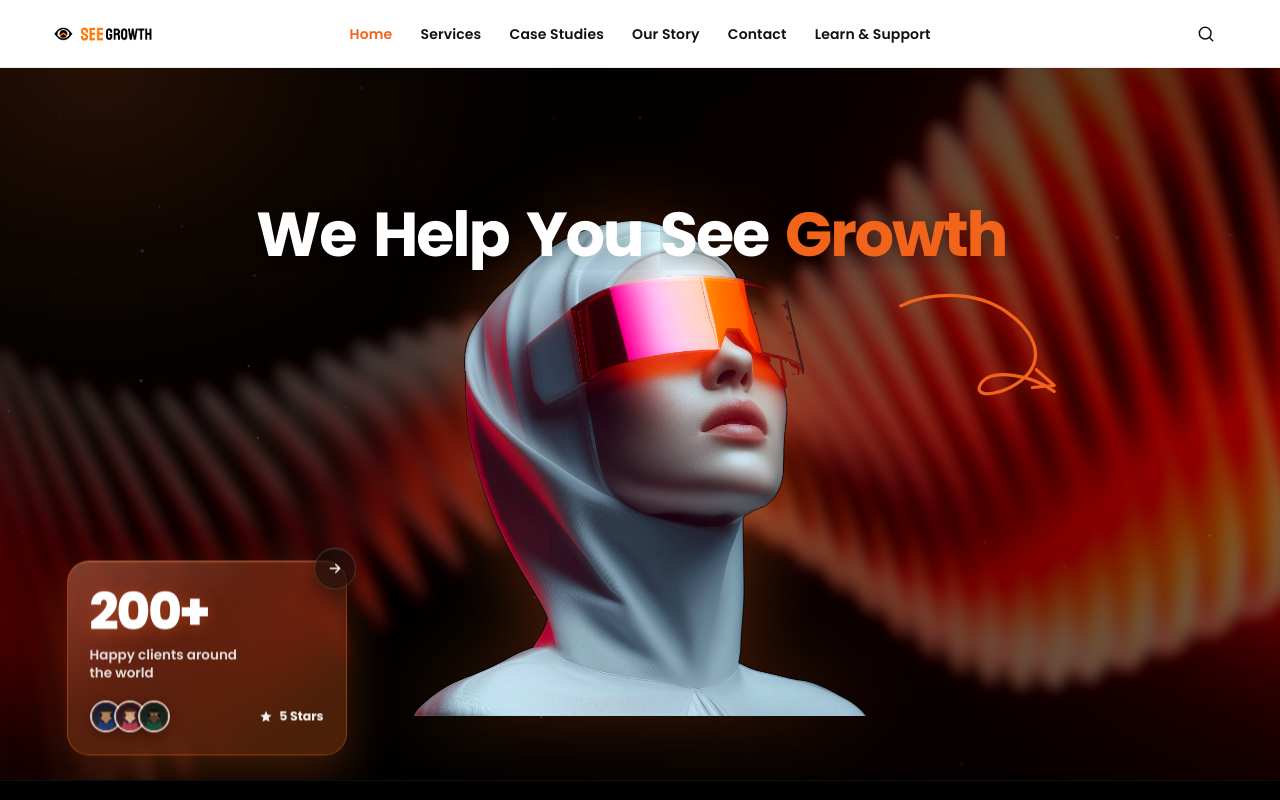
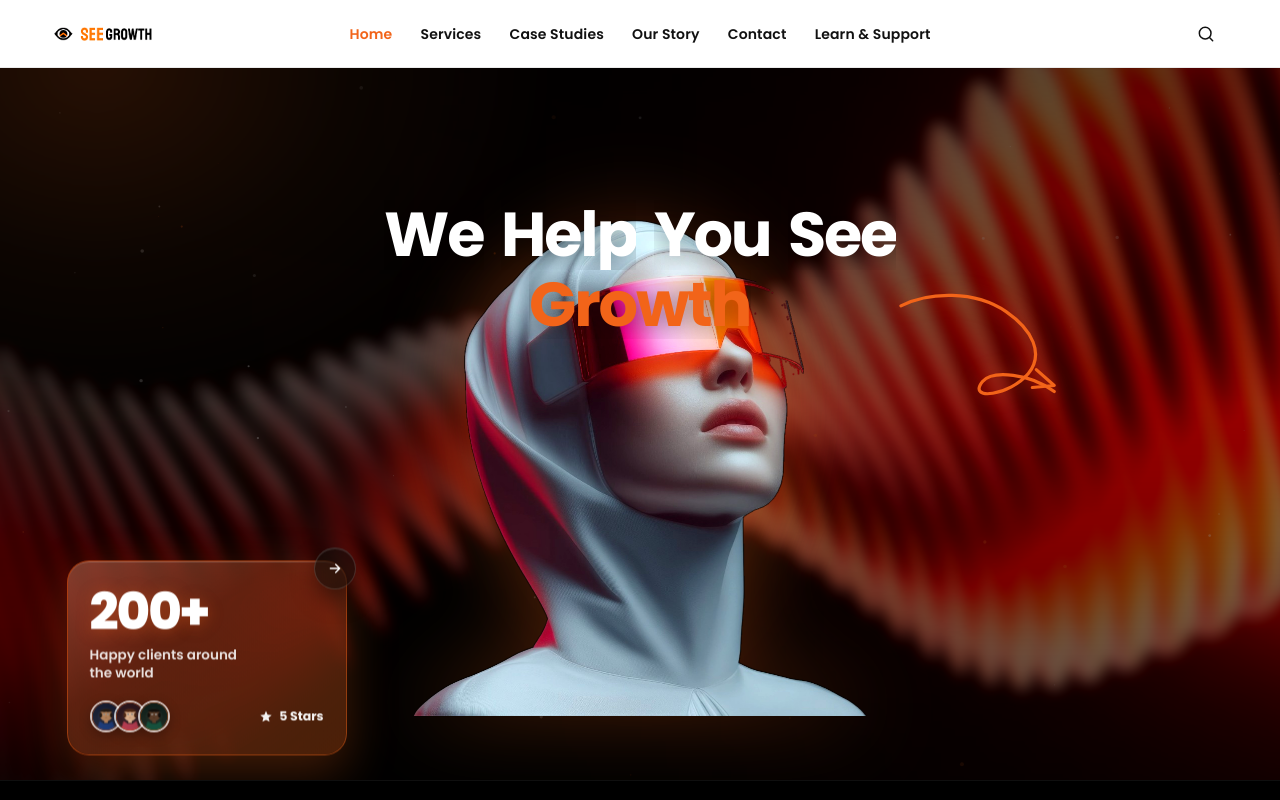
Before and after one commit to Esimuda/SeeGrowth, a React (Vite) app: page / in a window 1280 px wide. Shown: the top 800 px of the page. Built offline with nearby package versions, Linux system fonts and the light colour scheme.

Commit message:
Break Growth onto its own centered hero headline line.
Stacks We Help You See above Growth with flex centering so both lines align perfectly.

```diff
--- a/src/Hero.jsx
+++ b/src/Hero.jsx
@@ -1,7 +1,6 @@
 import { motion, useReducedMotion } from 'framer-motion';
 
 const HERO = {
-  headline: 'We Help You See Growth',
   person: {
     src: '/assets/hero-person-hd.png',
     alt: 'Futuristic strategist in a white hood with an orange visor, centered in the SeeGrowth hero',
@@ -21,8 +20,12 @@ const HERO = {
   },
 };
 
+const HEADLINE = [
+  { words: ['We', 'Help', 'You', 'See'] },
+  { words: ['Growth'], accent: true },
+];
+
 const ease = [0.22, 1, 0.36, 1];
-const words = HERO.headline.split(' ');
 
 function floatAnim(delay, distance = 10) {
   return {
@@ -40,10 +43,21 @@ export default function Hero() {
 
       <div className="hero-stage">
         <h1 className="hero-headline">
-          {words.map((word, i) => (
+          {HEADLINE.map((line, lineIndex) => {
+            let wordOffset = HEADLINE.slice(0, lineIndex).reduce((sum, row) => sum + row.words.length, 0);
+
+            return (
+              <span
+                key={`line-${lineIndex}`}
+                className={`hero-headline__line${line.accent ? ' hero-headline__line--accent' : ''}`}
+              >
+                {line.words.map((word, wordIndex) => {
+                  const i = wordOffset + wordIndex;
+
+                  return (
                     <span
                       key={`${word}-${i}`}
-              className={`hero-word${word.toLowerCase() === 'growth' ? ' hero-word--accent' : ''}`}
+                      className={`hero-word${line.accent || word.toLowerCase() === 'growth' ? ' hero-word--accent' : ''}`}
                     >
                       <motion.span
                         initial={reduce ? false : { y: '110%', opacity: 0 }}
@@ -53,7 +67,11 @@ export default function Hero() {
                         {word}
                       </motion.span>
                     </span>
-          ))}
+                  );
+                })}
+              </span>
+            );
+          })}
         </h1>
 
         <motion.div
--- a/src/hero.css
+++ b/src/hero.css
@@ -364,11 +364,18 @@
   text-shadow: 0 2px 24px rgba(0, 0, 0, 0.45);
 }
 
+.hero-headline__line {
+  display: flex;
+  justify-content: center;
+  align-items: baseline;
+  flex-wrap: wrap;
+  column-gap: 0.28em;
+}
+
 .hero-word {
   display: inline-block;
   overflow: hidden;
   vertical-align: bottom;
-  padding-right: 0.28em;
 }
 
 .hero-word span {
```
Lines whose indentation alone changed are shown as unchanged.
